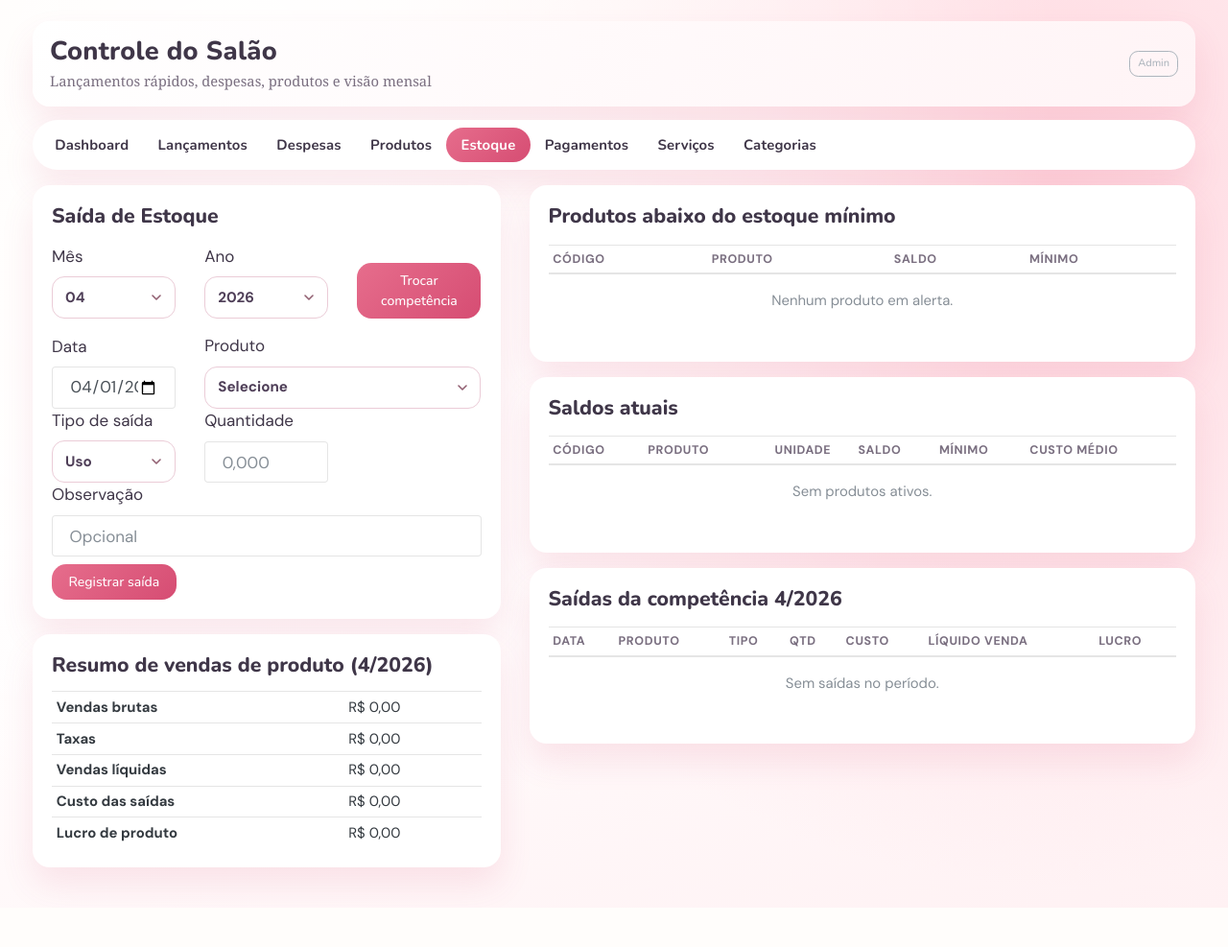
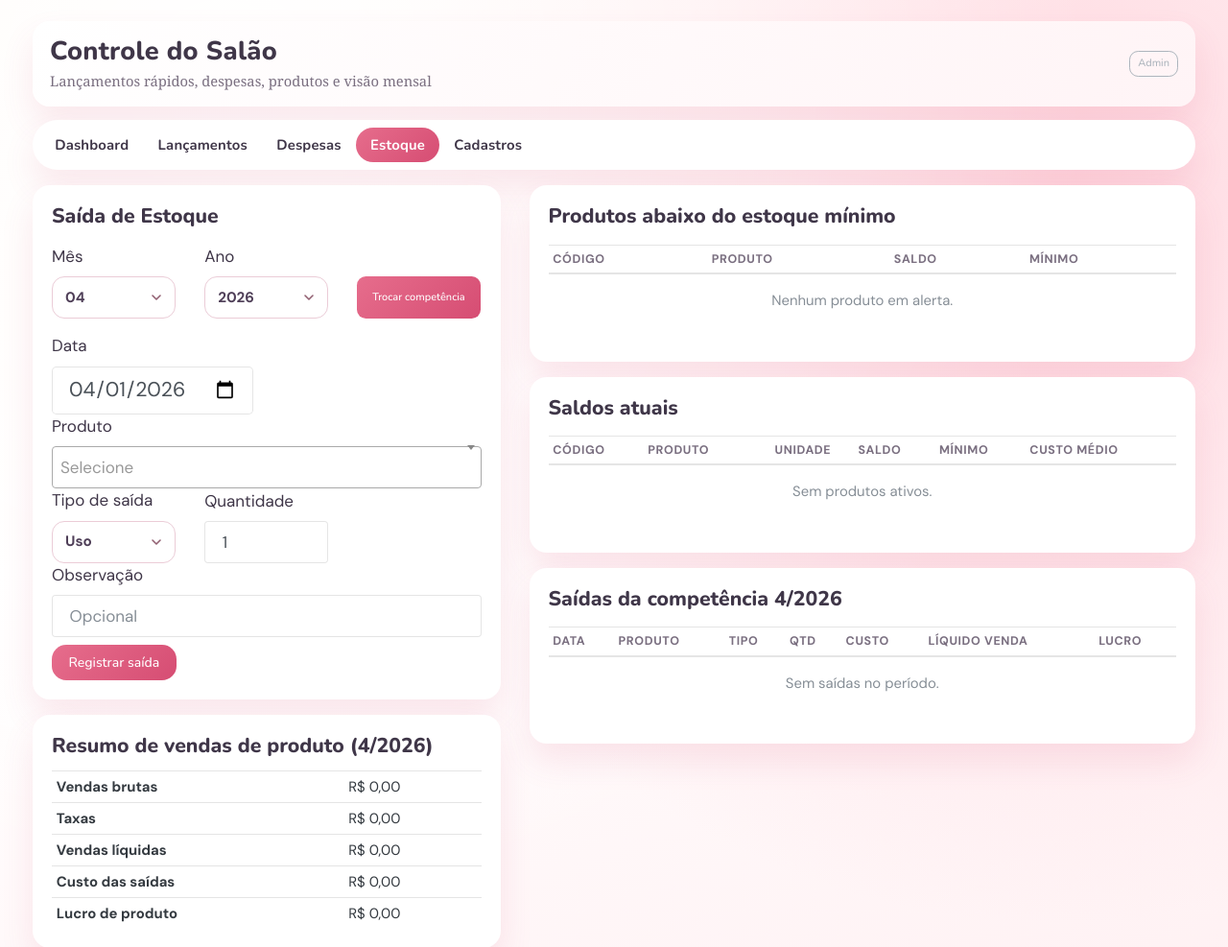
Before and after one commit to ninocsta/control, a Django app: page /salao/estoque/ in a window 1280 px wide. Shown: the top 987 px of the page at 96% size. Before the commit the page ends 935 px from the top, so only its background shows below. Run offline with Django 5.2, Linux system fonts and the light colour scheme; the visitor is signed in with stand-in values (Sample User, id 1); data comes from the database, SQL or seed files in the repository; data that the repository does not hold is empty; parts of the project's set-up code (start-up, migrations or seed data) failed here and were passed over; some libraries are stand-ins or nearby versions.

Commit message:
feat: adicionar dropdown de cadastros e melhorar a ordenação de produtos por código

```diff
--- a/salao/templates/salao/base.html
+++ b/salao/templates/salao/base.html
@@ -95,6 +95,57 @@
         }
 
         .nav-salao .nav-link.active {
+            background: linear-gradient(135deg, var(--brand), var(--brand-strong));
+            color: #fff;
+        }
+
+        .cadastros-dropdown {
+            position: relative;
+        }
+
+        .cadastros-dropdown summary {
+            list-style: none;
+            cursor: pointer;
+        }
+
+        .cadastros-dropdown summary::-webkit-details-marker {
+            display: none;
+        }
+
+        .cadastros-dropdown-menu {
+            position: absolute;
+            top: calc(100% + 8px);
+            left: 0;
+            min-width: 210px;
+            background: #fff;
+            border-radius: 14px;
+            box-shadow: var(--card-shadow);
+            padding: 8px;
+            z-index: 30;
+            display: none;
+        }
+
+        .cadastros-dropdown[open] .cadastros-dropdown-menu {
+            display: block;
+        }
+
+        .cadastros-dropdown-item {
+            display: block;
+            width: 100%;
+            text-decoration: none;
+            color: var(--text-main);
+            font-family: "Nunito", sans-serif;
+            font-weight: 700;
+            border-radius: 10px;
+            padding: .45rem .7rem;
+        }
+
+        .cadastros-dropdown-item:hover {
+            background: #fff1f5;
+            color: var(--brand-strong);
+        }
+
+        .cadastros-dropdown-item.active {
             background: linear-gradient(135deg, var(--brand), var(--brand-strong));
             color: #fff;
         }
@@ -328,6 +379,13 @@
                 flex: 0 0 auto;
             }
 
+            .cadastros-dropdown-menu {
+                position: static;
+                margin-top: 6px;
+                box-shadow: none;
+                border: 1px solid #f0d6de;
+            }
+
             .table-wrap {
                 margin: 0 -4px;
                 padding: 0 4px;
@@ -363,11 +421,20 @@
         <li class="nav-item"><a class="nav-link {% if active_tab == 'dashboard' %}active{% endif %}" href="{% url 'salao:dashboard' %}">Dashboard</a></li>
         <li class="nav-item"><a class="nav-link {% if active_tab == 'lancamentos' %}active{% endif %}" href="{% url 'salao:lancamentos' %}">Lançamentos</a></li>
         <li class="nav-item"><a class="nav-link {% if active_tab == 'despesas' %}active{% endif %}" href="{% url 'salao:despesas' %}">Despesas</a></li>
-        <li class="nav-item"><a class="nav-link {% if active_tab == 'produtos' %}active{% endif %}" href="{% url 'salao:produtos' %}">Produtos</a></li>
         <li class="nav-item"><a class="nav-link {% if active_tab == 'estoque' %}active{% endif %}" href="{% url 'salao:estoque' %}">Estoque</a></li>
-        <li class="nav-item"><a class="nav-link {% if active_tab == 'pagamentos' %}active{% endif %}" href="{% url 'salao:pagamentos' %}">Pagamentos</a></li>
-        <li class="nav-item"><a class="nav-link {% if active_tab == 'servicos' %}active{% endif %}" href="{% url 'salao:servicos' %}">Serviços</a></li>
-        <li class="nav-item"><a class="nav-link {% if active_tab == 'categorias' %}active{% endif %}" href="{% url 'salao:categorias' %}">Categorias</a></li>
+        <li class="nav-item">
+            <details class="cadastros-dropdown">
+                <summary class="nav-link {% if active_tab == 'pagamentos' or active_tab == 'servicos' or active_tab == 'categorias' or active_tab == 'produtos' %}active{% endif %}">
+                    Cadastros
+                </summary>
+                <div class="cadastros-dropdown-menu">
+                    <a class="cadastros-dropdown-item {% if active_tab == 'servicos' %}active{% endif %}" href="{% url 'salao:servicos' %}">Serviços</a>
+                    <a class="cadastros-dropdown-item {% if active_tab == 'categorias' %}active{% endif %}" href="{% url 'salao:categorias' %}">Categorias</a>
+                    <a class="cadastros-dropdown-item {% if active_tab == 'produtos' %}active{% endif %}" href="{% url 'salao:produtos' %}">Produtos</a>
+                    <a class="cadastros-dropdown-item {% if active_tab == 'pagamentos' %}active{% endif %}" href="{% url 'salao:pagamentos' %}">Pagamentos</a>
+                </div>
+            </details>
+        </li>
     </ul>
 
     {% include 'salao/partials/toasts.html' %}
--- a/salao/templates/salao/estoque.html
+++ b/salao/templates/salao/estoque.html
@@ -1,6 +1,48 @@
 {% extends 'salao/base.html' %}
+{% load static %}
 
 {% block title %}Estoque | Salão{% endblock %}
+
+{% block extra_head %}
+<style>
+    .competencia-form-compact .btn {
+        min-height: 44px;
+        white-space: nowrap;
+    }
+
+    .saida-data-input {
+        min-width: 210px;
+    }
+
+    .select2-container .select2-selection--single {
+        min-height: 44px;
+        height: 44px;
+        border: 1.5px solid #ebccd7;
+        border-radius: 13px;
+        display: flex;
+        align-items: center;
+    }
+
+    .select2-container--default .select2-selection--single .select2-selection__rendered {
+        line-height: 42px !important;
+        padding-left: .82rem;
+        padding-right: 2rem;
+    }
+
+    .select2-container--default .select2-selection--single .select2-selection__clear {
+        height: 42px;
+        margin-right: 1.4rem;
+    }
+
+    .select2-container .select2-selection__arrow {
+        height: auto;
+        top: 50%;
+        transform: translateY(-50%);
+        right: .45rem;
+    }
+</style>
+<link rel="stylesheet" href="{% static 'vendor/select2/css/select2.min.css' %}">
+{% endblock %}
 
 {% block content %}
 {{ formas_catalogo|json_script:'formas-catalogo-json' }}
@@ -11,7 +53,7 @@
             <div class="card-body">
                 <h5 class="card-title mb-3">Saída de Estoque</h5>
 
-                <form method="get" class="row g-2 align-items-end mb-3">
+                <form method="get" class="row g-2 align-items-end mb-3 competencia-form-compact">
                     <div class="col-6 col-md-4">
                         <label class="form-label">Mês</label>
                         <select class="form-select" name="mes">
@@ -28,8 +70,8 @@
                             {% endfor %}
                         </select>
                     </div>
-                    <div class="col-12 col-md-4 d-grid">
-                        <button class="btn btn-primary" type="submit">Trocar competência</button>
+                    <div class="col-12 col-md-auto">
+                        <button class="btn btn-primary btn-sm px-3" type="submit">Trocar competência</button>
                     </div>
                 </form>
 
@@ -39,11 +81,11 @@
                     <input type="hidden" name="mes" value="{{ mes }}">
                     <input type="hidden" name="ano" value="{{ ano }}">
 
-                    <div class="col-md-4">
+                    <div class="col-md-6 col-lg-5">
                         <label class="form-label">Data</label>
-                        <input class="form-control" type="date" name="data" value="{{ data_padrao|date:'Y-m-d' }}" required>
+                        <input class="form-control form-control-lg saida-data-input" type="date" name="data" value="{{ data_padrao|date:'Y-m-d' }}" required>
                     </div>
-                    <div class="col-md-8">
+                    <div class="col-12">
                         <label class="form-label">Produto</label>
                         <select class="form-select" name="produto_id" id="id_produto_saida" required>
                             <option value="">Selecione</option>
@@ -63,7 +105,7 @@
                     </div>
                     <div class="col-md-4">
                         <label class="form-label">Quantidade</label>
-                        <input class="form-control" name="quantidade" inputmode="decimal" placeholder="0,000" required>
+                        <input class="form-control" name="quantidade" inputmode="decimal" value="1" required>
                     </div>
                     <div class="col-md-4 js-venda-field d-none">
                         <label class="form-label">Venda unitária</label>
@@ -224,6 +266,8 @@
 {% endblock %}
 
 {% block extra_js %}
+<script src="{% static 'admin/js/vendor/jquery/jquery.min.js' %}"></script>
+<script src="{% static 'vendor/select2/js/select2.min.js' %}"></script>
 <script>
 (function () {
     const form = document.getElementById('saida-estoque-form');
@@ -324,6 +368,14 @@
     parcelasInput.addEventListener('change', updateTaxaPreview);
     produtoSelect.addEventListener('change', prefillValorVenda);
 
+    if (window.jQuery && window.jQuery.fn && window.jQuery.fn.select2) {
+        window.jQuery(produtoSelect).select2({
+            width: '100%',
+            placeholder: 'Selecione',
+            allowClear: true,
+        });
+    }
+
     toggleVendaFields();
 })();
 </script>
--- a/salao/views.py
+++ b/salao/views.py
@@ -1,4 +1,5 @@
 import calendar
+import re
 import uuid
 from datetime import date
 from decimal import Decimal, InvalidOperation, ROUND_HALF_UP
@@ -29,6 +30,7 @@ from .models import (
 
 
 MONTH_OPTIONS = [(m, f"{m:02d}") for m in range(1, 13)]
+_CODIGO_NUMERIC_CHUNKS_RE = re.compile(r'(\d+)')
 
 
 def _salao_superuser_required(view_func):
@@ -40,6 +42,16 @@ def _salao_superuser_required(view_func):
 
 def _normalize_codigo(value: str) -> str:
     return (value or '').strip().upper()
+
+
+def _codigo_natural_sort_key(value: str):
+    normalized = (value or '').strip().upper()
+    parts = _CODIGO_NUMERIC_CHUNKS_RE.split(normalized)
+    return [(0, int(part)) if part.isdigit() else (1, part) for part in parts]
+
+
+def _sort_produtos_por_codigo_natural(produtos):
+    return sorted(produtos, key=lambda produto: _codigo_natural_sort_key(produto.codigo))
 
 
 def _parse_competencia(request):
@@ -637,7 +649,9 @@ def despesas(request):
     categorias_ativas = list(
         CategoriaDespesaSalao.objects.filter(ativo=True).order_by('nome')
     )
-    produtos_ativos = list(ProdutoSalao.objects.filter(ativo=True).order_by('codigo'))
+    produtos_ativos = _sort_produtos_por_codigo_natural(
+        list(ProdutoSalao.objects.filter(ativo=True))
+    )
 
     if request.method == 'POST':
         action = request.POST.get('action')
@@ -1076,7 +1090,7 @@ def produtos(request):
                 )
             return _redirect_produtos()
 
-    produtos_qs = ProdutoSalao.objects.all().order_by('codigo')
+    produtos_qs = _sort_produtos_por_codigo_natural(list(ProdutoSalao.objects.all()))
     edit_id = request.GET.get('edit')
     edit_produto = ProdutoSalao.objects.filter(id=edit_id).first() if edit_id else None
 
@@ -1091,7 +1105,9 @@ def produtos(request):
 @_salao_superuser_required
 def estoque(request):
     ano, mes = _parse_competencia(request)
-    produtos_ativos = list(ProdutoSalao.objects.filter(ativo=True).order_by('codigo'))
+    produtos_ativos = _sort_produtos_por_codigo_natural(
+        list(ProdutoSalao.objects.filter(ativo=True))
+    )
     formas_pagamento_ativas = list(FormaPagamentoSalao.objects.filter(ativo=True).order_by('codigo'))
 
     if request.method == 'POST':
@@ -1117,7 +1133,7 @@ def estoque(request):
                 messages.error(request, 'Selecione um tipo de saída válido.')
                 return _redirect_estoque(ano, mes)
 
-            quantidade = _parse_decimal(request.POST.get('quantidade'), quantize_pattern='0.001')
+            quantidade = _parse_decimal(request.POST.get('quantidade') or '1', quantize_pattern='0.001')
             if quantidade is None or quantidade <= Decimal('0.000'):
                 messages.error(request, 'Informe uma quantidade válida para saída.')
                 return _redirect_estoque(ano, mes)
@@ -1218,8 +1234,10 @@ def estoque(request):
         .order_by('-data', '-id')
     )
     saidas_mes = saidas_qs[:300]
-    produtos_saldo = ProdutoSalao.objects.filter(ativo=True).order_by('codigo')
-    produtos_alerta = produtos_saldo.filter(saldo_atual__lte=F('estoque_minimo'))
+    produtos_saldo = _sort_produtos_por_codigo_natural(
+        list(ProdutoSalao.objects.filter(ativo=True))
+    )
+    produtos_alerta = [produto for produto in produtos_saldo if produto.saldo_atual <= produto.estoque_minimo]
     vendas_mes = saidas_qs.filter(motivo=MovimentoEstoqueSalao.MOTIVO_VENDA)
     resumo_vendas_mes = vendas_mes.aggregate(
         bruto=Sum('valor_bruto_venda'),
```
Also changed, not shown: 1 other file.
